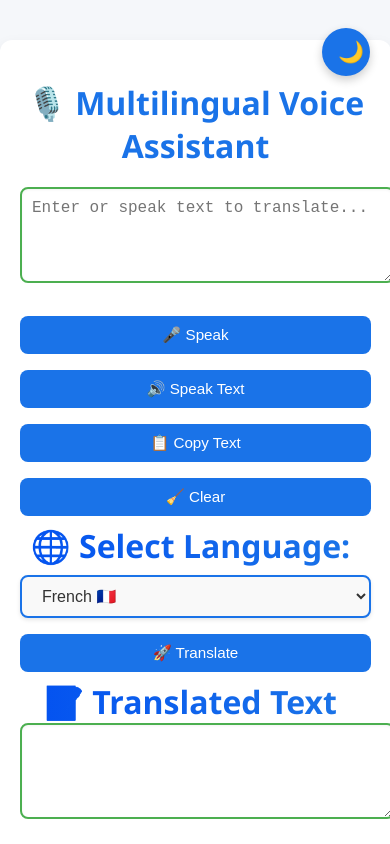
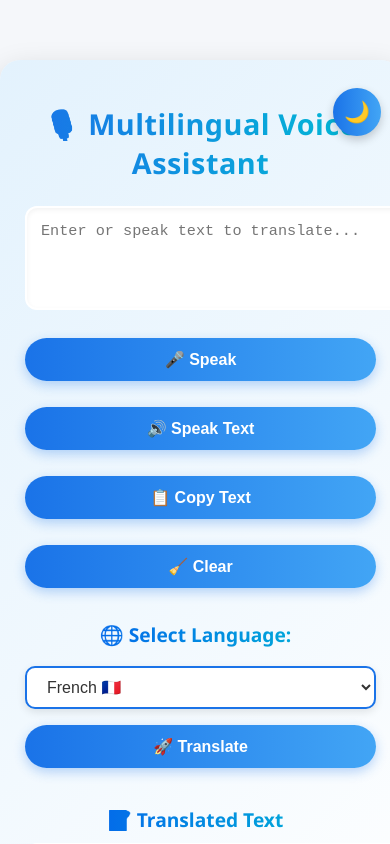
Before and after one commit to UmeshNayak1/Multilingual-Voice-Assistant, a React (Create React App) app in the folder frontend/: page / in a window 390 px wide. Shown: the top 844 px of the page. Built offline with nearby package versions, Linux system fonts and the light colour scheme.

Commit message:
Refactor App.css for improved styling and responsiveness
Updated styles for light and dark modes with gradients and transitions. Enhanced layout and responsiveness for various elements.

```diff
--- a/frontend/src/App.css
+++ b/frontend/src/App.css
@@ -1,13 +1,13 @@
-/* App.css */
-/* Light mode styles */
+/* 🌞 Light Mode */
 .App.light {
-  background-color: #fff;
+  background: linear-gradient(135deg, #e3f2fd, #ffffff);
   color: #000;
+  transition: all 0.5s ease-in-out;
 }
 
 .App.light button {
-  background-color: #1a73e8;;
-  color:#fff;
+  background: linear-gradient(90deg, #1a73e8, #42a5f5);
+  color: #fff;
 }
 
 .App.light textarea {
@@ -15,183 +15,192 @@
   color: #000;
 }
 
-/* Dark mode styles */
+/* 🌚 Dark Mode */
 .App.dark {
-  background-color: #121212;
-  color: #f0f0f0;
+  background: linear-gradient(135deg, #0f172a, #1e293b);
+  color: #f5f5f5;
+  transition: all 0.5s ease-in-out;
 }
 
 .App.dark button {
-  background-color: #333;
+  background: linear-gradient(90deg, #334155, #475569);
   color: #f0f0f0;
 }
 
 .App.dark textarea {
-  background-color: #333;
+  background-color: #1e293b;
   color: #f0f0f0;
 }
 
+/* 🌐 General Body */
 body {
   margin: 0;
   padding: 0;
-  font-family: 'Segoe UI', Tahoma, Geneva, Verdana, sans-serif;
+  font-family: "Poppins", "Segoe UI", Tahoma, Geneva, Verdana, sans-serif;
   background: #f5f7fa;
   color: #333;
+  overflow-x: hidden;
 }
 
+/* 🧊 App Container */
 .App {
-  max-width: 700px;
-  margin: 40px auto;
-  padding: 30px;
-  background-color: #ffffff;
-  border-radius: 12px;
-  box-shadow: 0 8px 16px rgba(0, 0, 0, 0.1);
+  max-width: 800px;
+  margin: 60px auto;
+  padding: 40px;
+  border-radius: 20px;
+  background: rgba(255, 255, 255, 0.25);
+  backdrop-filter: blur(12px);
+  box-shadow: 0 10px 30px rgba(0, 0, 0, 0.15);
   text-align: center;
+  transition: all 0.4s ease-in-out;
+  position: relative;
 }
 
+/* 💫 Heading */
 h1 {
-  font-size: 2rem;
-  margin-bottom: 20px;
-  color: #1a73e8;
+  font-size: 2.2rem;
+  font-weight: 700;
+  background: linear-gradient(90deg, #1a73e8, #00bcd4);
+  -webkit-background-clip: text;
+  -webkit-text-fill-color: transparent;
+  margin-bottom: 24px;
+  letter-spacing: 0.5px;
 }
 
+/* 📝 Textarea Styling */
 textarea {
-  width: 90%;
-  padding: 12px;
+  width: 100%;
+  padding: 14px;
   font-size: 1rem;
-  border: 1px solid #ccc;
-  border-radius: 8px;
-  resize: none;
-  margin-bottom: 20px;
-  box-shadow: inset 0 1px 3px rgba(0, 0, 0, 0.05);
+  border: 2px solid transparent;
+  border-radius: 12px;
+  background: rgba(255, 255, 255, 0.7);
+  backdrop-filter: blur(4px);
+  resize: vertical;
+  transition: all 0.3s ease-in-out;
+  box-shadow: inset 0 2px 5px rgba(0, 0, 0, 0.05);
 }
 
+textarea:hover {
+  border-color: #1a73e8;
+}
+
+textarea:focus {
+  border-color: #2196f3;
+  box-shadow: 0 0 10px rgba(33, 150, 243, 0.4);
+  outline: none;
+}
+
+/* 🧠 Readonly Textarea (Translated Text) */
+textarea[readonly] {
+  background-color: rgba(245, 247, 250, 0.8);
+  cursor: not-allowed;
+}
+
+/* 🎛️ Buttons */
 button {
-  background-color: #1a73e8;
-  color: white;
   border: none;
-  border-radius: 8px;
-  padding: 10px 16px;
-  margin: 5px;
-  font-size: 0.95rem;
+  border-radius: 50px;
+  padding: 12px 20px;
+  margin: 6px;
+  font-size: 1rem;
+  font-weight: 600;
   cursor: pointer;
-  transition: background-color 0.3s ease;
+  transition: all 0.3s ease;
+  box-shadow: 0 4px 12px rgba(26, 115, 232, 0.3);
+  display: inline-flex;
+  align-items: center;
+  justify-content: center;
+  gap: 6px;
 }
 
 button:hover {
-  background-color: #155cb0;
+  transform: translateY(-2px);
+  box-shadow: 0 8px 20px rgba(26, 115, 232, 0.4);
 }
 
 button:active {
-  transform: scale(0.98);
+  transform: scale(0.97);
 }
 
-select {
-  padding: 10px 16px;
-  font-size: 1rem;
-  border-radius: 8px;
-  border: 1px solid #ccc;
-  background-color: #f0f0f0;
-  margin: 10px 0;
-}
-
-p {
-  font-size: 1.1rem;
-  background-color: #f1f3f4;
-  padding: 12px;
-  border-radius: 8px;
-  margin: 20px auto;
-  width: 90%;
-  word-wrap: break-word;
-}
-
-hr {
-  margin: 30px 0;
-  border: none;
-  border-top: 1px solid #ddd;
-}
-
-/* Responsive design */
-@media (max-width: 768px) {
-  .App {
-    width: 90%;
-    padding: 20px;
-  }
-
-  textarea {
-    width: 100%;
-  }
-
-  button, select {
-    width: 100%;
-    margin: 8px 0;
-  }
-
-  p {
-    width: 100%;
-  }
-}
-
+/* 🌈 Select Dropdown */
 label {
-  font-weight: 600;
-  margin-right: 10px;
-  font-size: 2rem;
-  color: #1a73e8; /* Rich green tone */
-  background: linear-gradient(90deg, #0453f0, #1a73e8);
+  font-weight: 700;
+  font-size: 1.2rem;
+  background: linear-gradient(90deg, #0453f0, #00bcd4);
   background-clip: text;
   -webkit-background-clip: text;
   -webkit-text-fill-color: transparent;
+  margin-right: 10px;
 }
 
 select {
   padding: 10px 16px;
   border: 2px solid #1a73e8;
-  border-radius: 8px;
+  border-radius: 10px;
   font-size: 1rem;
-  background-color: #f9f9f9;
+  background-color: #ffffff;
   color: #333;
   transition: all 0.3s ease;
   cursor: pointer;
-  box-shadow: 0 2px 4px rgba(0, 0, 0, 0.1);
+  box-shadow: 0 3px 8px rgba(0, 0, 0, 0.1);
 }
 
 select:hover {
-  border-color: #1a73e8;
-  background-color: #e8f5e9;
+  background-color: #e3f2fd;
+  border-color: #2196f3;
 }
 
 select:focus {
   outline: none;
-  border-color:  #1a73e8;
-  box-shadow: 0 0 5px rgba(46, 125, 50, 0.6);
+  box-shadow: 0 0 6px rgba(33, 150, 243, 0.5);
 }
 
-
-/* Default Textarea Style */
-textarea {
-  border: 2px solid #4CAF50; /* Initial border color */
-  border-radius: 8px; /* Rounded corners */
-  padding: 10px;
-  font-size: 16px;
-  width: 100%;
-  resize: vertical; /* Allow vertical resizing only */
-  transition: border-color 0.3s ease-in-out; /* Smooth transition on hover/focus */
+/* Layout helpers */
+.button-group {
+  display: flex;
+  flex-wrap: wrap;
+  justify-content: center;
+  gap: 10px;
+  margin-top: 15px;
 }
 
-/* Hover Effect */
-textarea:hover {
-  border-color: #45a049; /* Slightly darker border color on hover */
+.language-select {
+  margin-top: 25px;
 }
 
-/* Focus Effect */
-textarea:focus {
-  border-color: #2196F3; /* Blue border when focused */
-  outline: none; /* Remove default focus outline */
-  box-shadow: 0 0 5px rgba(33, 150, 243, 0.5); /* Soft blue shadow */
+.output-section {
+  margin-top: 30px;
 }
 
-/* Read-Only Textarea (for translated text) */
-textarea[readonly] {
-  background-color: #f9f9f9; /* Lighter background for read-only textarea */
-  color: #333; /* Dark text color */
+/* 📱 Responsive */
+@media (max-width: 768px) {
+  .App {
+    width: 90%;
+    padding: 25px;
+  }
+
+  h1 {
+    font-size: 1.8rem;
+  }
+
+  textarea {
+    font-size: 0.95rem;
+  }
+
+  button,
+  select {
+    width: 100%;
+    margin: 8px 0;
+  }
+
+  label {
+    display: block;
+    margin-bottom: 10px;
+  }
 }
+
+/* ✨ Smooth Theme Animation */
+.App {
+  transition: background 0.6s ease, color 0.3s ease;
+}
```
